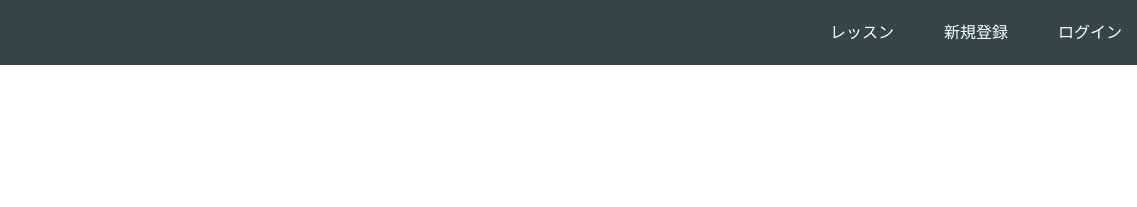
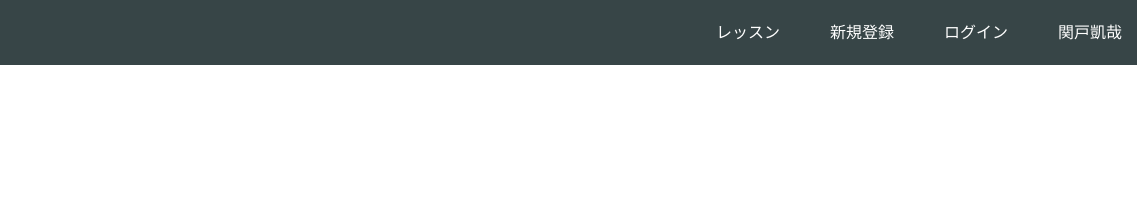
Before and after one commit to Katsu8/Katsu8.github.io, a plain HTML site: page index.html in a window 1280 px wide. Shown: the top 207 px of the page, 143-1280 px from the left. Drawn offline with Linux system fonts and the light colour scheme.

Commit message:
Update index.html

```diff
--- a/index.html
+++ b/index.html
@@ -18,6 +18,7 @@
         <a href="#">レッスン</a>
         <a href="#">新規登録</a>
         <a href="#" class="login">ログイン</a>
+        <a href="#">関戸凱哉</a>
       </div>
     </div>
   </header>
```
